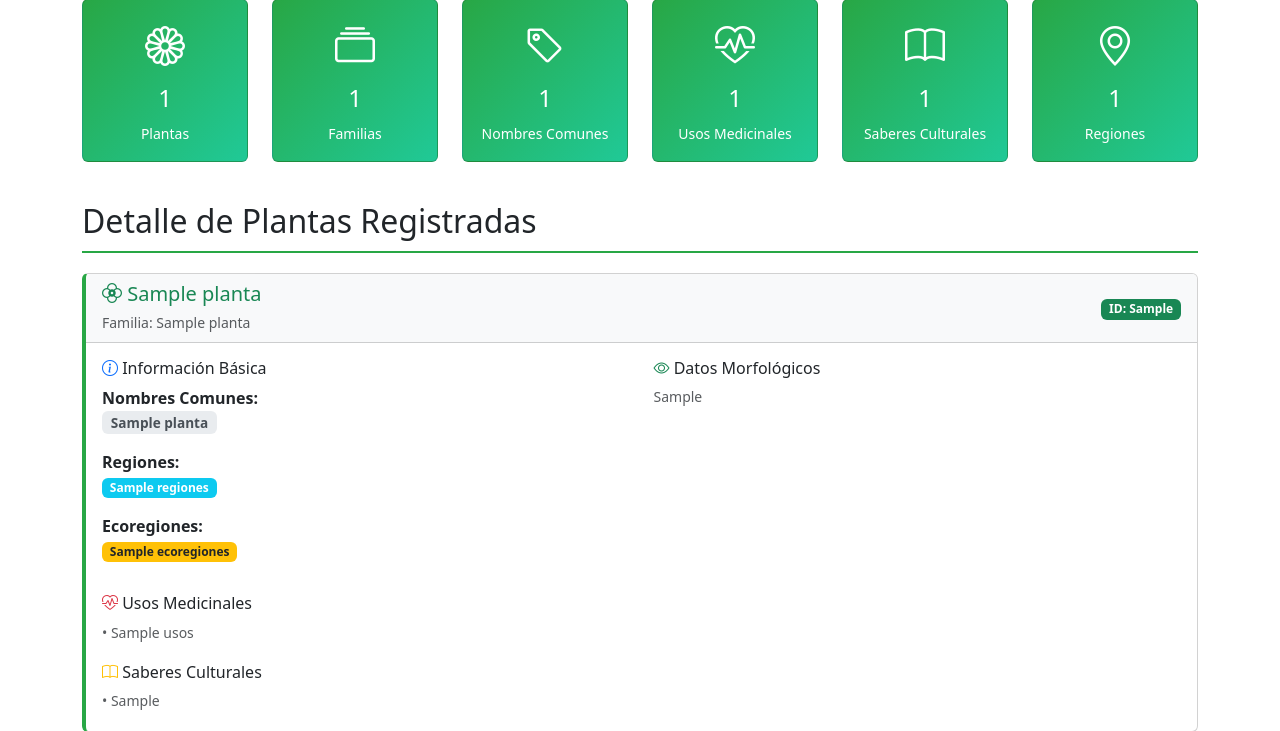
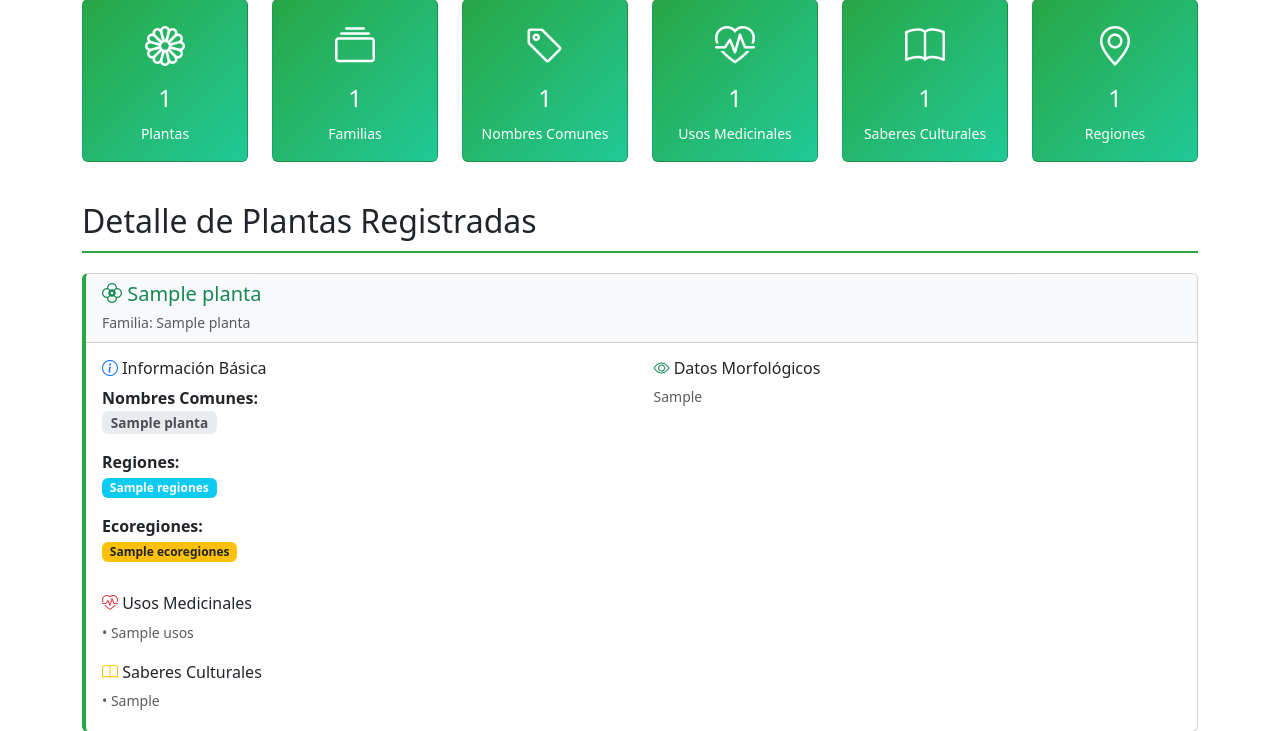
Before and after one commit to Yusurus/Plantas-Medicinales-Ancash, a Flask app: template templates/reportes/reporte_plantas_preliminar.html in a window 1280 px wide. Shown: the part 288-1019 px from the top of the page. Run offline with Flask 3, Linux system fonts and the light colour scheme; the template is opened without the code that fills it: most values are stand-ins (such as "Sample title", 1, 10 or a date in 2020).

Commit message:
eliminar id

```diff
--- a/templates/reportes/reporte_plantas_preliminar.html
+++ b/templates/reportes/reporte_plantas_preliminar.html
@@ -146,9 +146,7 @@
                                 </h5>
                                 <small class="text-muted">Familia: {{ planta.nomFamilia or 'No especificada' }}</small>
                             </div>
-                            <div class="col-md-4 text-end">
-                                <span class="badge bg-success">ID: {{ planta.idPlanta }}</span>
-                            </div>
+
                         </div>
                     </div>
                     <div class="card-body">
```
